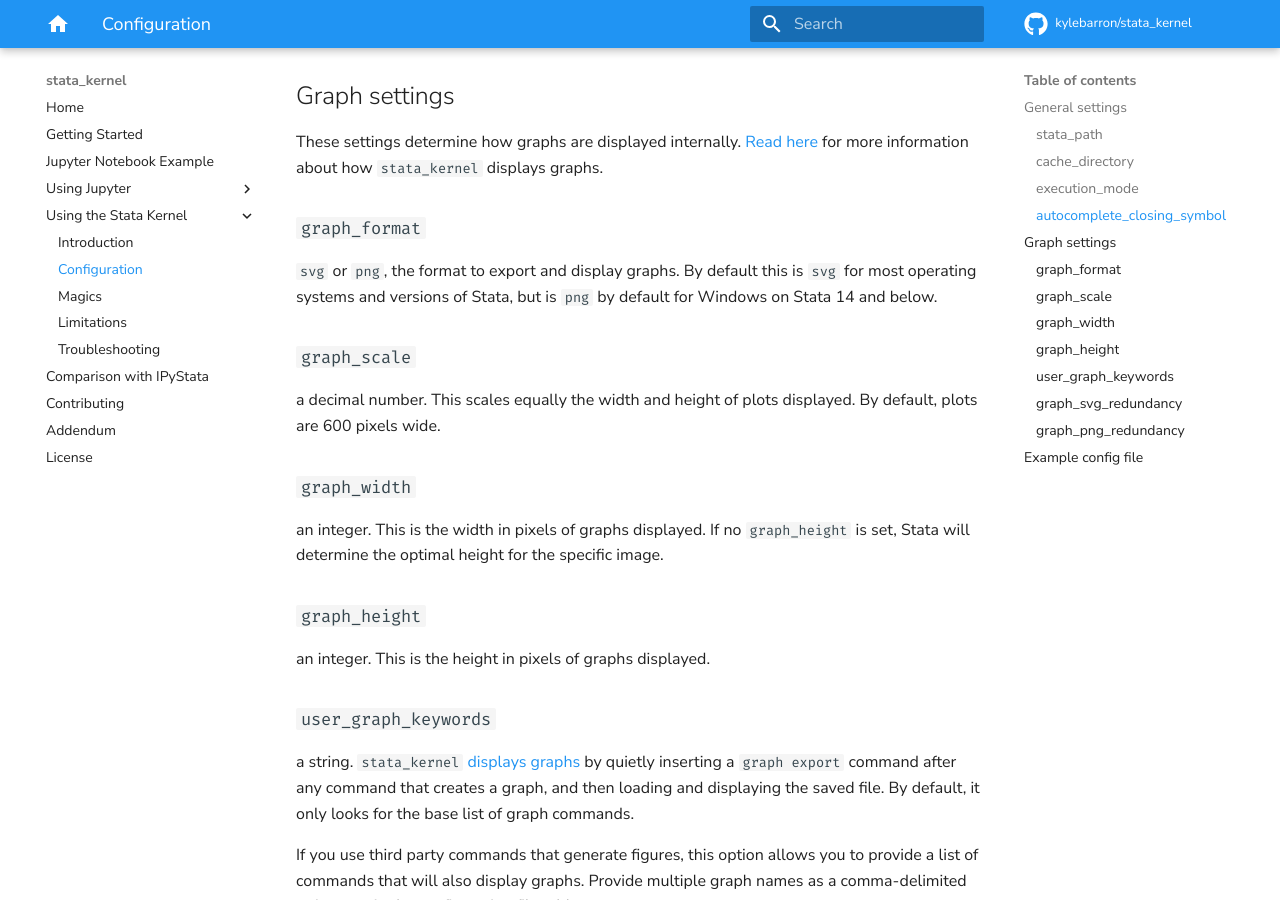
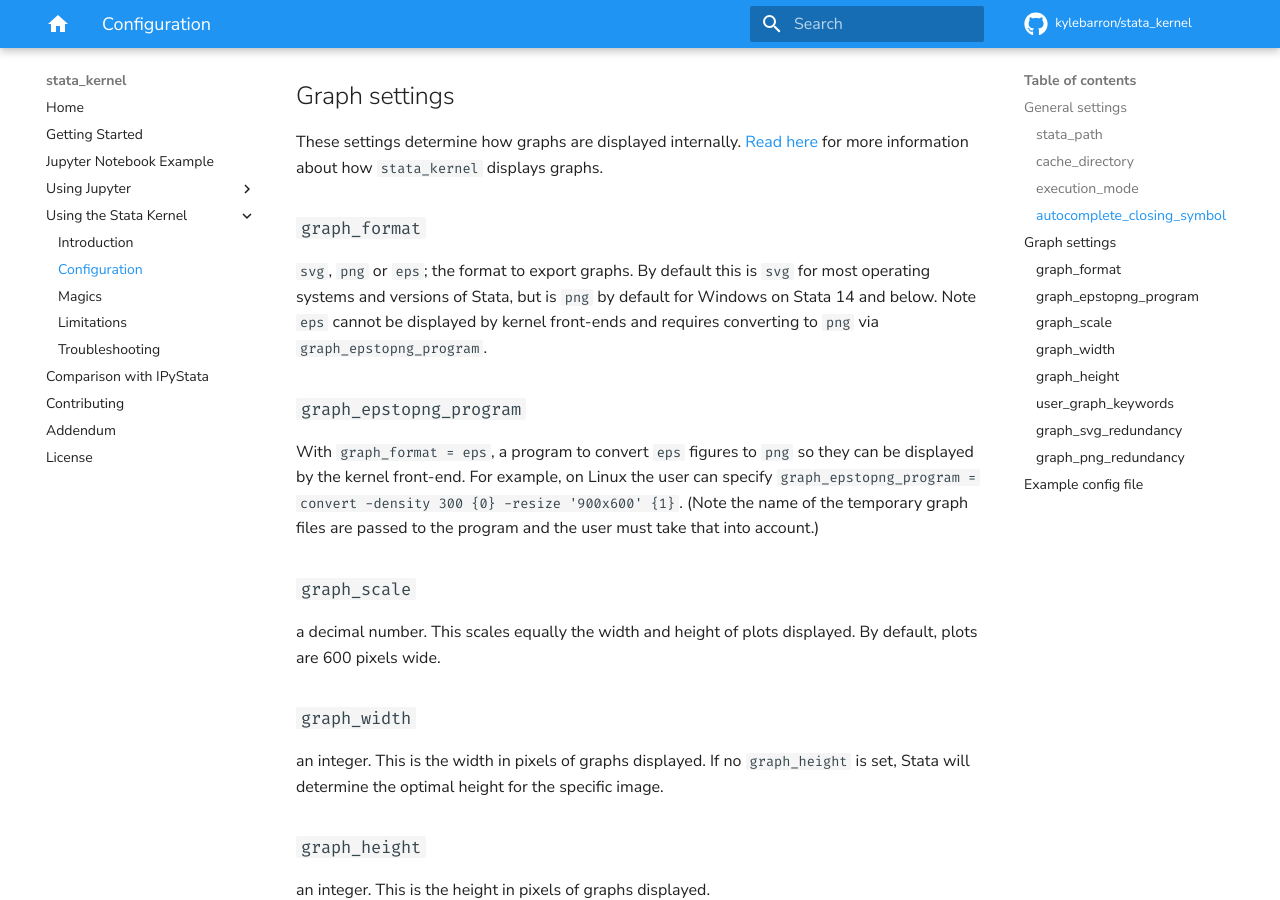
Before and after one commit to kylebarron/stata_kernel, an MkDocs documentation site: the page built from docs/src/using_stata_kernel/configuration.md, in a window 1280 px wide and 900 px high, scrolled down 2061 px. Built offline with MkDocs 1.6.1 and Material for MkDocs 9.7.7, drawn with Linux system fonts in a browser that asks for light colours; comment, search, counter and statistics services are not loaded.

Commit message:
#346 Documented eps graphics and epstopng option (#357)

```diff
--- a/docs/src/using_stata_kernel/configuration.md
+++ b/docs/src/using_stata_kernel/configuration.md
@@ -88,7 +88,11 @@ These settings determine how graphs are displayed internally. [Read here](intro.
 
 ### `graph_format`
 
-`svg` or `png`, the format to export and display graphs. By default this is `svg` for most operating systems and versions of Stata, but is `png` by default for Windows on Stata 14 and below.
+`svg`, `png` or `eps`; the format to export graphs. By default this is `svg` for most operating systems and versions of Stata, but is `png` by default for Windows on Stata 14 and below. Note `eps` cannot be displayed by kernel front-ends and requires converting to `png` via `graph_epstopng_program`.
+
+### `graph_epstopng_program`
+
+With `graph_format = eps`, a program to convert `eps` figures to `png` so they can be displayed by the kernel front-end. For example, on Linux the user can specify `graph_epstopng_program = convert -density 300 {0} -resize '900x600' {1}`.  (Note the name of the temporary graph files are passed to the program and the user must take that into account.)
 
 ### `graph_scale`
 
```
